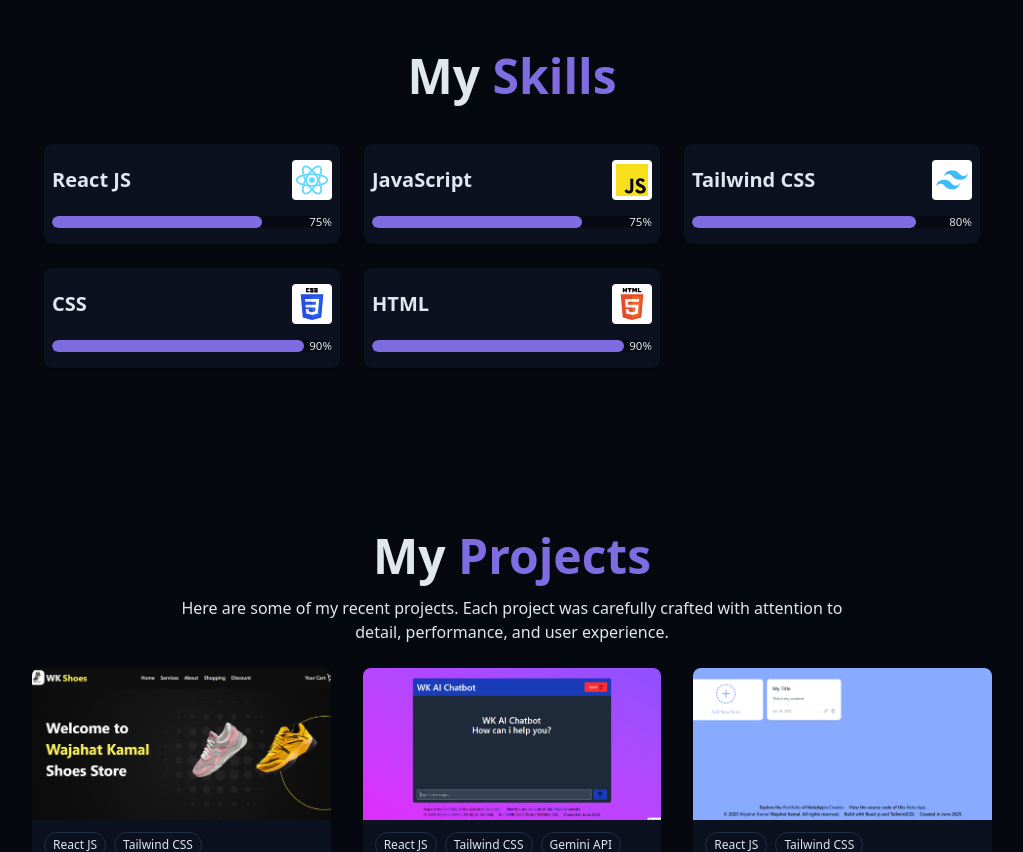
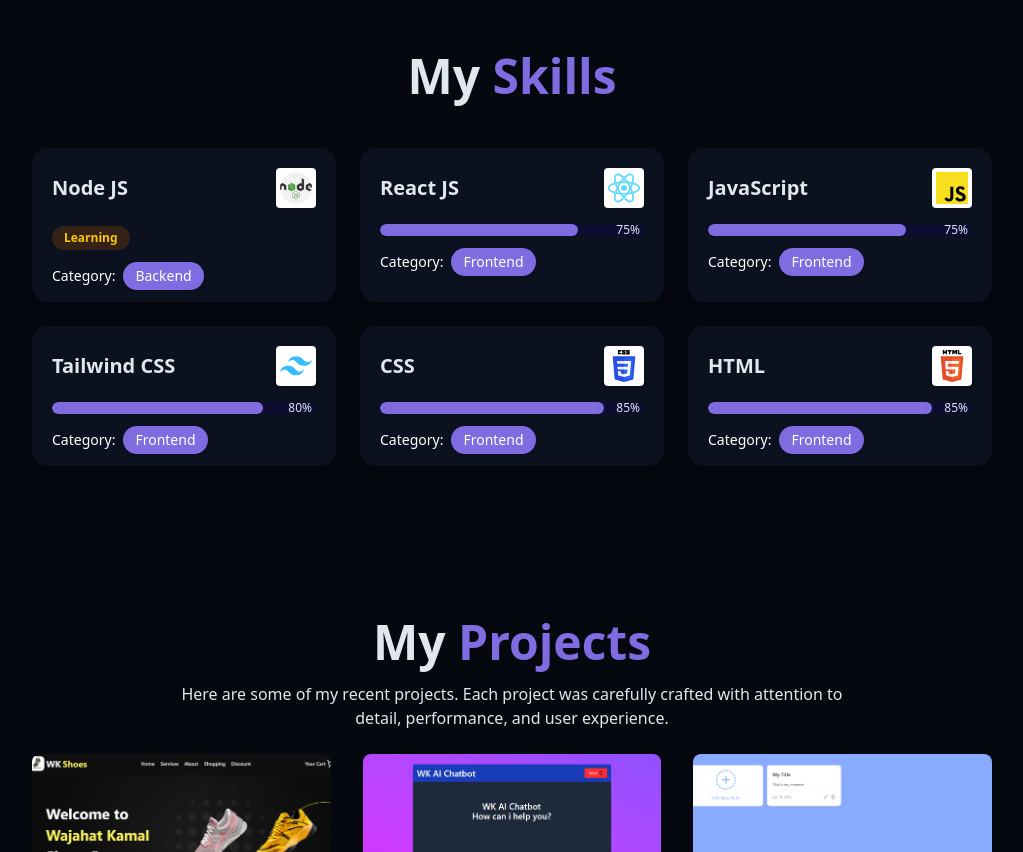
Before and after one commit to wajahat-kamal/Dev-Portfolio, a React (Vite) app: page / in a window 1280 px wide. Shown: the part 1340-2192 px from the top of the page, without its empty margins (128-1151 px from the left). Built offline with nearby package versions, Linux system fonts and the light colour scheme.

Commit message:
Enhance SkillsSection component by adding Node JS skill, correcting spelling errors in category names, and improving layout and styling for better presentation and user experience.

```diff
--- a/src/components/SkillsSection.jsx
+++ b/src/components/SkillsSection.jsx
@@ -1,70 +1,99 @@
 const skills = [
+  {
+    name: "Node JS",
+    image: "/skills/Nodejs.svg",
+    level: "Pending",
+    category: "Backend",
+  },
   {
     name: "React JS",
     image: "/skills/React-icon.svg",
     level: 75,
-    categery: "Fronted",
+    category: "Frontend",
   },
   {
     name: "JavaScript",
     image: "/skills/JavaScript-logo.svg",
     level: 75,
-    categery: "Fronted",
+    category: "Frontend",
   },
   {
     name: "Tailwind CSS",
     image: "/skills/Tailwind_CSS_Logo.svg",
     level: 80,
-    categery: "Fronted",
+    category: "Frontend",
   },
   {
     name: "CSS",
     image: "/skills/CSS3_logo_and_wordmark.svg",
-    level: 90,
-    categery: "Fronted",
+    level: 85,
+    category: "Frontend",
   },
   {
     name: "HTML",
     image: "/skills/HTML5_logo_and_wordmark.svg",
-    level: 90,
-    categery: "Fronted",
+    level: 85,
+    category: "Frontend",
   },
 ];
 
 export const SkillsSection = () => {
   return (
-    <section id="skills" className="py-20 px-4 relative bg-secondary/30">
-      <div className="container mx-auto max-w-5xl ">
-        <h2 className="text-3xl md:text-5xl font-bold mb-8 text-center">
+    <section id="skills" className="py-20 px-4 bg-secondary/30 relative">
+      <div className="container mx-auto max-w-5xl">
+        <h2 className="text-3xl md:text-5xl font-bold mb-12 text-center">
           My <span className="text-primary">Skills</span>
         </h2>
 
-        <div className="grid gid-cols-1 sm:grid-cols-2 lg:grid-cols-3 ">
-          {skills.map((skill, key) => (
+        <div className="grid gap-6 sm:grid-cols-2 lg:grid-cols-3">
+          {skills.map((skill, index) => (
             <div
-              key={key}
-              className="relative bg-card px-2 py-4 m-3 rounded-lg shadow-xs card-hover min-w-50"
-            >
-              <div className="text-left mb-4 flex flex-row items-center justify-between gap-2">
-                <h3 className="font-semibold text-xl">{skill.name}</h3>
-                <img
-                  className="md:w-10 w-7 h-7 md:h-10  bg-white p-1 rounded"
-                  src={skill.image}
-                  alt={skill.name}
-                />
+            key={index}
+            className="bg-card rounded-2xl p-5 pb-3 shadow-md transition-transform hover:scale-[1.02] hover:shadow-lg"
+          >
+            {/* Header */}
+            <div className="flex items-center justify-between mb-4">
+              <h3 className="text-xl font-semibold">{skill.name}</h3>
+              <img
+                src={skill.image}
+                alt={skill.name}
+                className="w-10 h-10 p-1 bg-white rounded shadow-sm"
+              />
+            </div>
+
+            {/* Learning Badge - Top Position */}
+            {typeof skill.level !== "number" && (
+              <div className="mb-3 text-start">
+                <span className="inline-block text-xs text-yellow-400 bg-yellow-900/40 px-3 py-1 rounded-full font-semibold">
+                  {skill.level === "Pending" ? "Learning" : skill.level}
+                </span>
               </div>
+            )}
 
-              <div className="w-full bg-secondary/50 h-3 rounded-full bg-[#00000063] overflow-hidden relative">
+            {/* Progress Bar */}
+            {typeof skill.level === "number" && (
+              <div className="relative h-3 bg-[#0e0b4183] rounded-full overflow-hidden mb-3">
                 <div
-                  className="bg-primary h-full rounded-full origin-left animate-[grow_1.5s_ease-out]"
-                  style={{ width: skill.level + "%" }}
+                  className="absolute top-0 left-0 h-full bg-primary rounded-full animate-[grow_1.5s_ease-out]"
+                  style={{ width: `${skill.level}%` }}
                 ></div>
-                <span className="absolute right-0 top-1/2  -translate-y-1/2 text-[11.5px] text-muted-foreground">
+                <span className="absolute right-1 top-1/2 -translate-y-1/2 text-xs text-muted-foreground font-medium">
                   {skill.level}%
                 </span>
               </div>
+            )}
 
+            {/* Category */}
+            <div className="text-white text-start flex items-center gap-2">
+              <span className="text-sm font-medium text-muted-foreground">
+                Category:
+              </span>
+              <span className="text-sm bg-[#7F6CE0] text-white px-3 py-1 rounded-full shadow-sm">
+                {skill.category}
+              </span>
             </div>
+          </div>
+
           ))}
         </div>
       </div>
```
Also changed, not shown: public/skills/Nodejs.svg (added).
